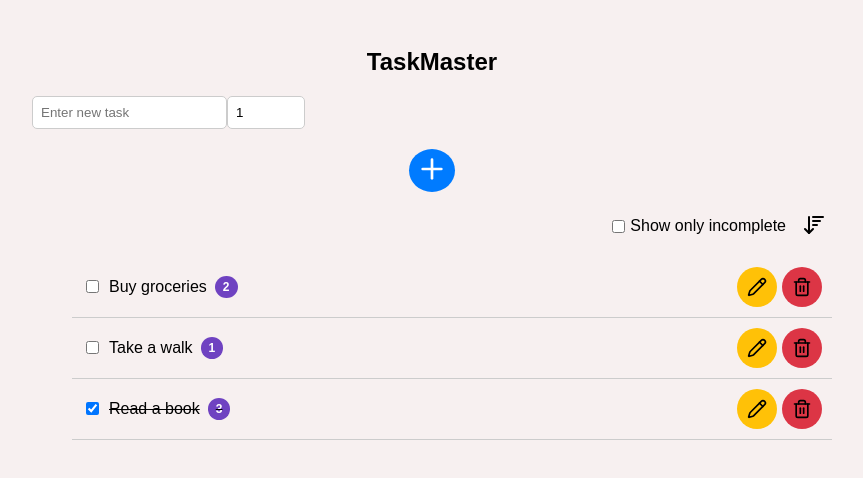
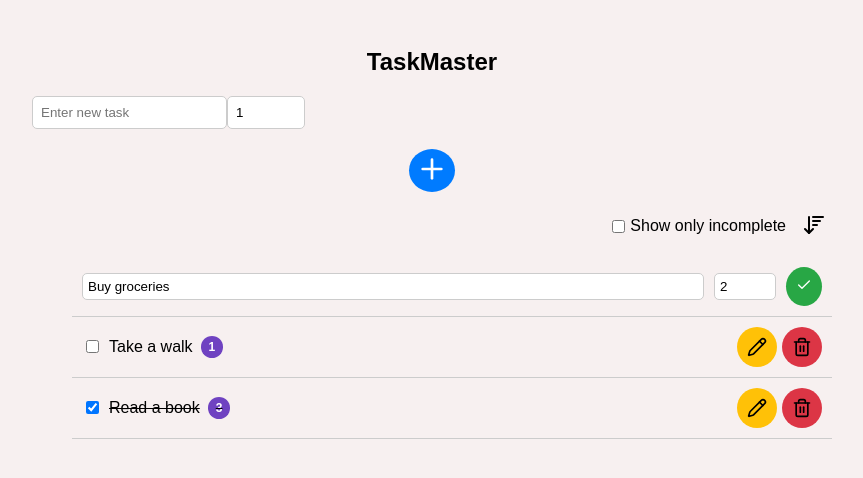
Before and after one commit to GlynWDavies-2022/task-master, a React (Vite) app: page / in a window 1280 px wide. Both pictures are taken after a click on the button 965 px from the left and 286 px from the top of the page. Shown: the top 478 px of the page, without its empty margins (208-1071 px from the left). Built offline with nearby package versions, Linux system fonts and the light colour scheme.

Commit message:
Added update task functionality.

```diff
--- a/src/App.jsx
+++ b/src/App.jsx
@@ -42,6 +42,13 @@ function App() {
         setTasks(updatedTasks);
     };
 
+    const updateTask = ({ taskId, editText, editPriority }) => {
+        const updatedTasks = tasks.map((task) =>
+            task.id === taskId ? { ...task, text: editText, priority: editPriority } : task,
+        );
+        setTasks(updatedTasks);
+    };
+
     const removeTask = (id) => {
         const updatedTasks = tasks.filter((task) => task.id !== id);
         setTasks(updatedTasks);
@@ -72,6 +79,7 @@ function App() {
                 showOnlyIncomplete={showOnlyIncomplete}
                 toggleTaskDone={toggleTaskDone}
                 removeTask={removeTask}
+                updateTask={updateTask}
             />
         </div>
     );
--- a/src/components/EditTaskForm.jsx
+++ b/src/components/EditTaskForm.jsx
@@ -1,8 +1,59 @@
-const EditTaskForm = () => {
+import { useState } from 'react';
+
+import { Check } from 'lucide-react';
+
+const EditTaskForm = ({ task, setEditingTaskId, updateTask }) => {
+    const [editText, setEditText] = useState(task.text);
+    const [editPriority, setEditPriority] = useState(task.priority);
+
+    const saveEdit = () => {
+        if (editText.trim()) {
+            // Call updateTask passed down from App
+            updateTask({ taskId: task.id, editText, editPriority });
+            // Update editingTaskId state to null
+            // Effectively turn edit mode off because there is nothing to edit
+            setEditingTaskId(null);
+        }
+    };
+
     return (
-        <div>
-            <h2>Edit Task Form</h2>
-        </div>
+        <>
+            <input
+                type='text'
+                value={editText}
+                onChange={(e) => setEditText(e.target.value)}
+                style={{
+                    border: '1px solid #ccc',
+                    borderRadius: '5px',
+                    flexGrow: 1,
+                    padding: '5px',
+                }}
+            />
+            <input
+                type='number'
+                value={editPriority}
+                onChange={(e) => setEditPriority(e.target.value)}
+                min='1'
+                style={{
+                    border: '1px solid #ccc',
+                    borderRadius: '5px',
+                    padding: '5px',
+                    width: '50px',
+                }}
+            />
+            <button
+                onClick={saveEdit}
+                style={{
+                    backgroundColor: '#28a745',
+                    border: 'none',
+                    borderRadius: '50%',
+                    color: '#fff',
+                    cursor: 'pointer',
+                    padding: '10px',
+                }}>
+                <Check size={16} />
+            </button>
+        </>
     );
 };
 
--- a/src/components/TaskItem.jsx
+++ b/src/components/TaskItem.jsx
@@ -1,6 +1,6 @@
 import { Trash, Pencil } from 'lucide-react';
 
-const TaskItem = ({ task, toggleTaskDone, removeTask }) => {
+const TaskItem = ({ task, toggleTaskDone, removeTask, setEditingTaskId }) => {
     return (
         <>
             <div
@@ -45,6 +45,7 @@ const TaskItem = ({ task, toggleTaskDone, removeTask }) => {
                     gap: '5px',
                 }}>
                 <button
+                    onClick={() => setEditingTaskId(task.id)}
                     style={{
                         border: 'none',
                         borderRadius: '50%',
--- a/src/components/TaskList.jsx
+++ b/src/components/TaskList.jsx
@@ -1,6 +1,11 @@
+import { useState } from 'react';
+
+import EditTaskForm from './EditTaskForm';
 import TaskItem from './TaskItem';
 
-const TaskList = ({ tasks, showOnlyIncomplete, toggleTaskDone, removeTask }) => {
+const TaskList = ({ tasks, showOnlyIncomplete, toggleTaskDone, removeTask, updateTask }) => {
+    const [editingTaskId, setEditingTaskId] = useState(null);
+
     return (
         <ul>
             {tasks
@@ -16,7 +21,16 @@ const TaskList = ({ tasks, showOnlyIncomplete, toggleTaskDone, removeTask }) =>
                             justifyContent: 'space-between',
                             padding: '10px',
                         }}>
-                        <TaskItem task={task} toggleTaskDone={toggleTaskDone} removeTask={removeTask} />
+                        {editingTaskId === task.id ? (
+                            <EditTaskForm task={task} setEditingTaskId={setEditingTaskId} updateTask={updateTask} />
+                        ) : (
+                            <TaskItem
+                                task={task}
+                                toggleTaskDone={toggleTaskDone}
+                                removeTask={removeTask}
+                                setEditingTaskId={setEditingTaskId}
+                            />
+                        )}
                     </li>
                 ))}
         </ul>
```
